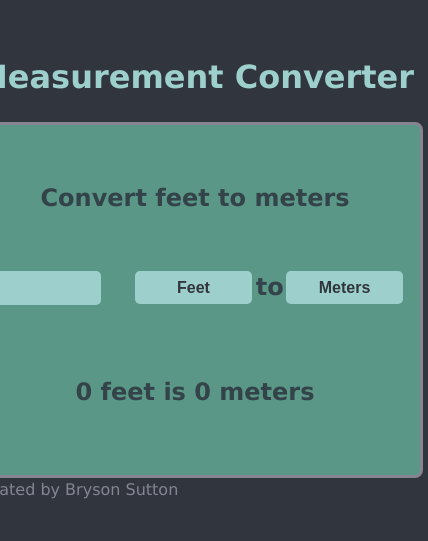
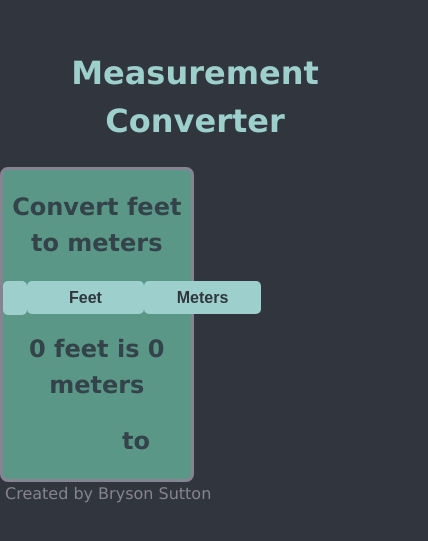
Before and after one commit to BSutton17/Measurement-Converter, a React (Vite) app: page / in a window 390 px wide. Shown: the part 155-696 px from the top of the page, 428 px wide, since content can reach past the window. Built offline with nearby package versions, Linux system fonts and the light colour scheme.

Commit message:
Update index.css

```diff
--- a/src/index.css
+++ b/src/index.css
@@ -6,3 +6,10 @@
   color: #868492;
   background-color: 	#31363e;
 }
+
+@media (max-width: 450px){
+  #wrapper {
+    width: 187.5px;
+    height: 100%;
+  }
+}
```
